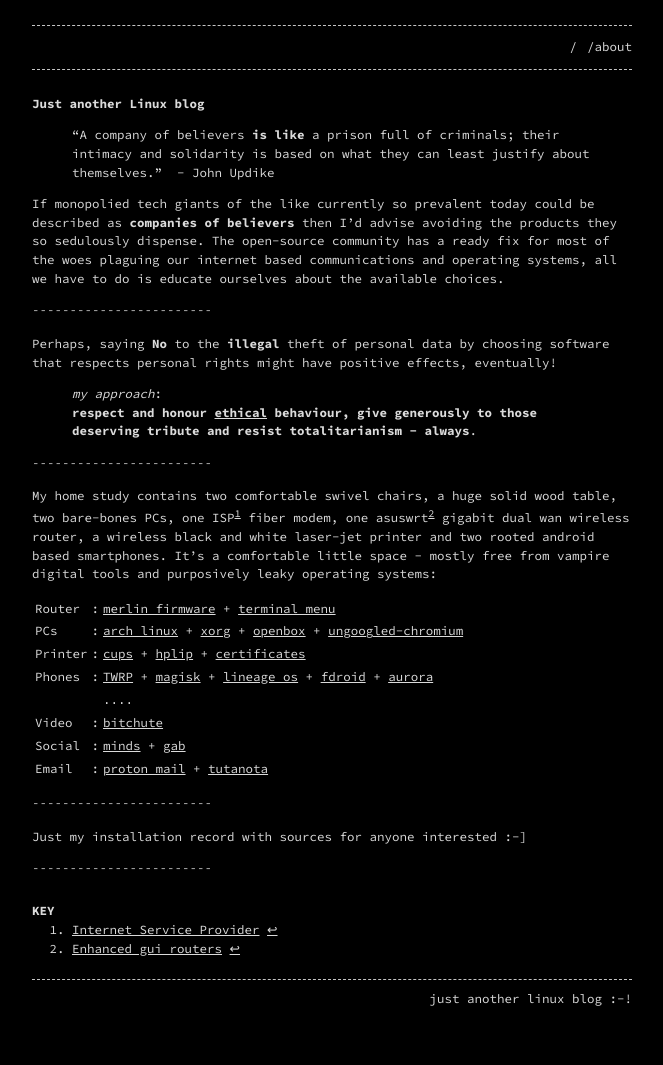
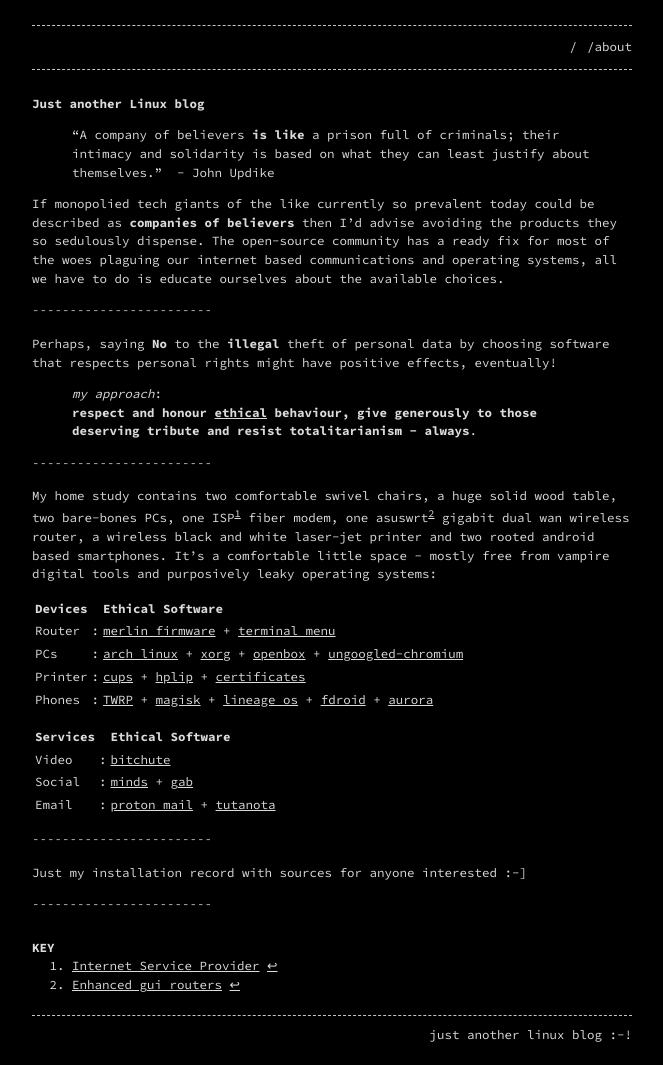
Before and after one commit to calumngimhk/calumngimhk.github.io, a Jekyll site: the page built from about.md, in a window 1280 px wide. Shown: the whole page, without its empty margins (308-971 px from the left). Built offline with Jekyll 4.4.1, drawn with Linux system fonts in a browser that asks for light colours; before the commit the page ends 1028 px from its top, so only the background shows below that.

Commit message:
1563433716

````diff
--- a/about.md
+++ b/about.md
@@ -27,12 +27,17 @@
 
 >
 
+| Devices | | Ethical Software |
 | --- | --- | ----------- |
 | Router | : | [merlin firmware](https://www.asuswrt-merlin.net/) + [terminal menu](https://github.com/decoderman/amtm) |
 | PCs |: | [arch linux](https://www.archlinux.org/) + [xorg](https://wiki.archlinux.org/index.php/Xorg) + [openbox](https://wiki.archlinux.org/index.php/Openbox) + [ungoogled-chromium](https://aur.archlinux.org/packages/ungoogled-chromium-archlinux/) |
 | Printer | : | [cups](https://wiki.archlinux.org/index.php/CUPS) + [hplip](https://developers.hp.com/hp-linux-imaging-and-printing) + [certificates](https://github.com/FiloSottile/mkcert) |
 | Phones | : | [TWRP](https://twrp.me/about/) + [magisk](https://forum.xda-developers.com/apps/magisk/official-magisk-v7-universal-systemless-t3473445) +  [lineage os](https://lineageos.org/) + [fdroid](https://f-droid.org/en/) + [aurora](https://f-droid.org/en/packages/com.aurora.store/) |
-|  |  |  ```....``` |
+
+>
+
+| Services | | Ethical Software |
+| --- | --- | ----------- |
 | Video | : | [bitchute](https://www.bitchute.com/) |
 | Social | : | [minds](https://www.minds.com/) + [gab](https://gab.com/) |
 | Email | : | [proton mail](https://protonmail.com/) + [tutanota](https://tutanota.com/) |
````
